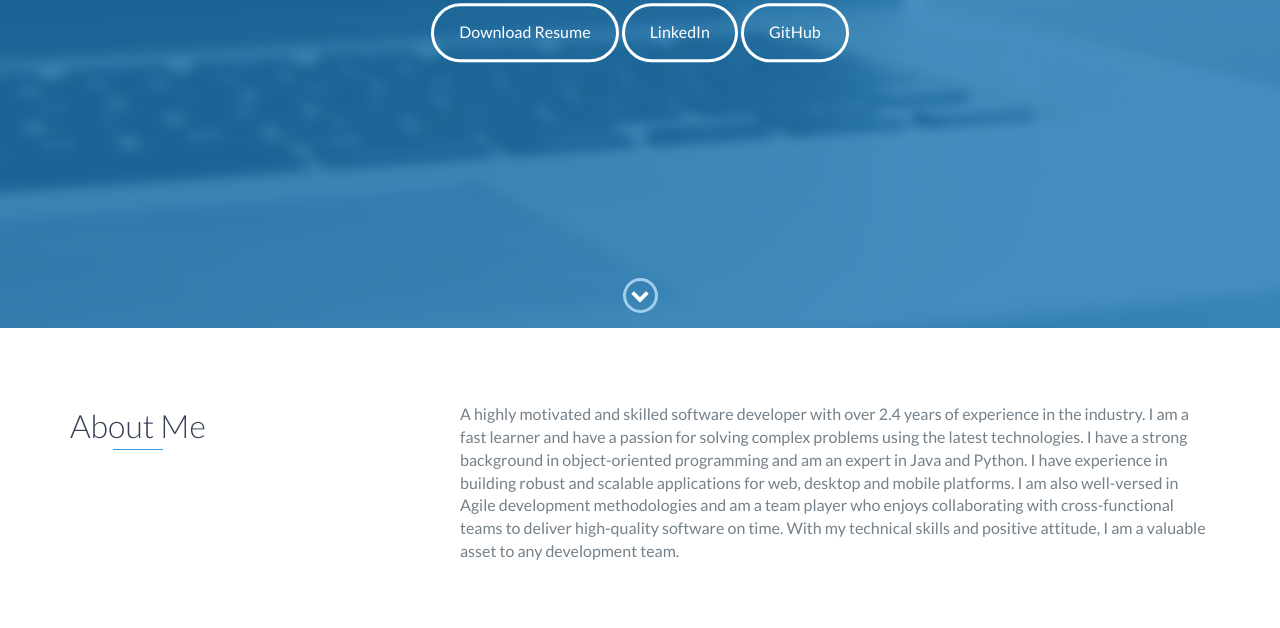
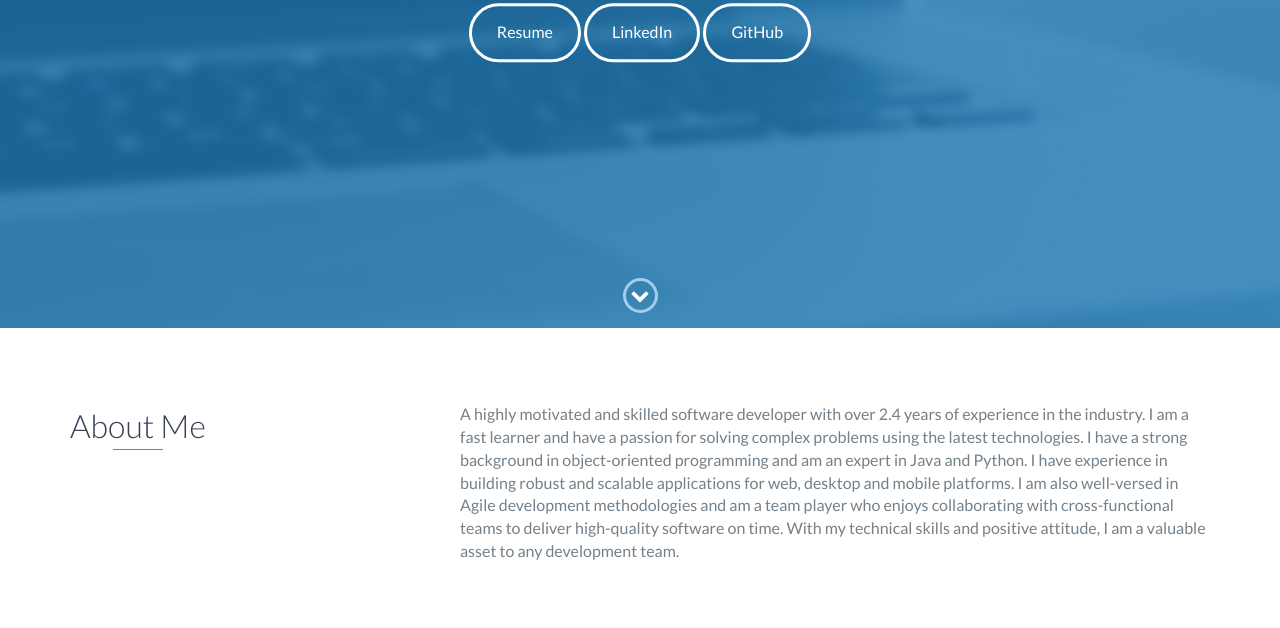
Before and after one commit to sadannd/sadannd.github.io, a website: page index.html in a window 1280 px wide. Shown: the part 472-1100 px from the top of the page. Drawn offline with nearby package versions, Linux system fonts and the light colour scheme.

Commit message:
Update index.html

```diff
--- a/index.html
+++ b/index.html
@@ -50,7 +50,7 @@
         <div id="lead-content">
             <h1>Sadanand Kolhe</h1>
             <h2>Software Development Engineer</h2>
-            <a href="https://drive.google.com/file/d/1GyqrblYGDLnV-WW5k5eOxm0pYENO0r_s/view?usp=sharing" class="btn-rounded-white">Download Resume</a>
+            <a href="https://drive.google.com/file/d/1GyqrblYGDLnV-WW5k5eOxm0pYENO0r_s/view?usp=sharing" class="btn-rounded-white">Resume</a>
             <a href="https://www.linkedin.com/in/sadanand-kolhe/" class="btn-rounded-white">LinkedIn</a>
             <a href="https://github.com/sadannd" class="btn-rounded-white">GitHub</a>        </div>
         <!-- End #lead-content -->
```
